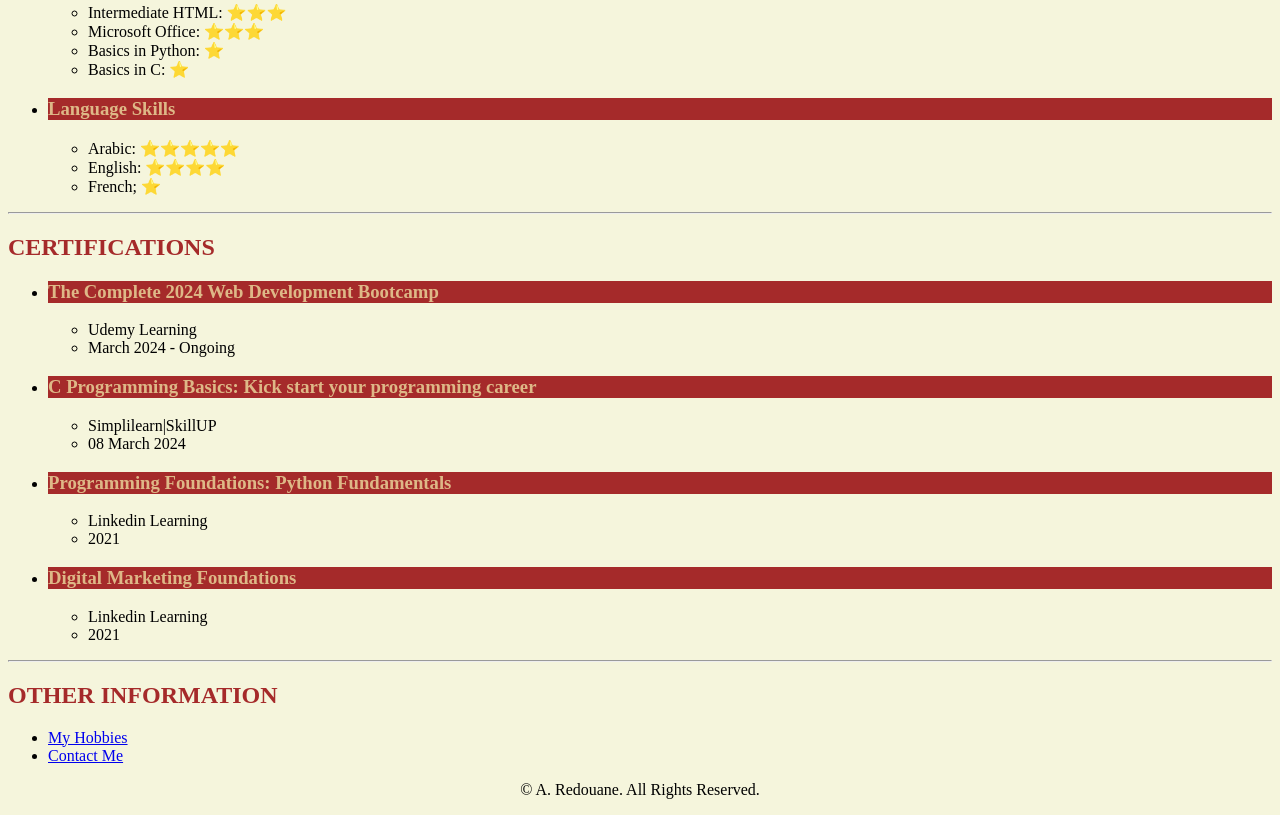
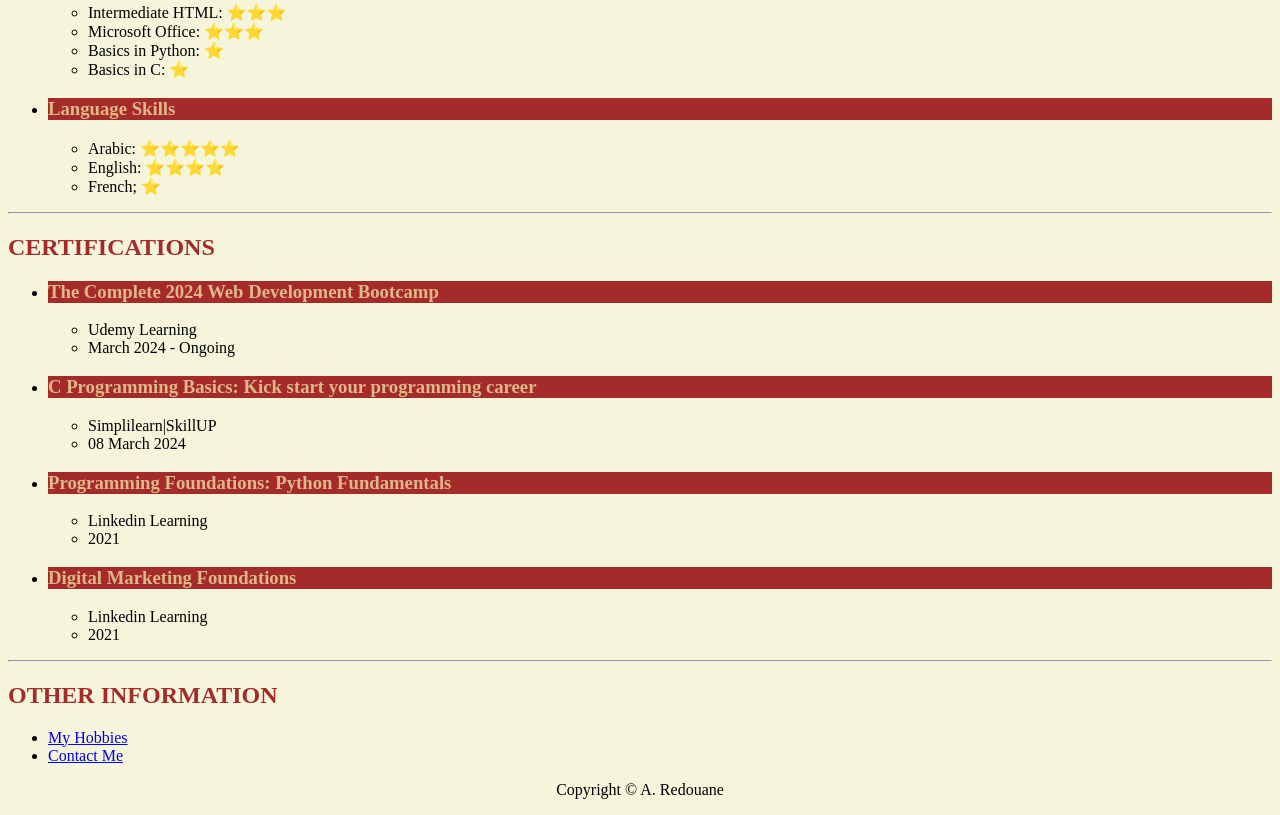
Before and after one commit to gitred26/html-resume, a plain HTML site: page index.html in a window 1280 px wide. Shown: the part 1635-2450 px from the top of the page. Drawn offline with Linux system fonts and the light colour scheme.

Commit message:
Update index.html

```diff
--- a/index.html
+++ b/index.html
@@ -1,5 +1,5 @@
 <!--
-PROJECT SPECIFICATIONS:
+PROJECT TO-DO's:
 
 DONE 1.Create an HTML file named index.html
 DONE 2.Use the <!DOCTYPE html> declaration at the beginning of the file to indicate that it's an HTML document.
@@ -15,9 +15,8 @@ DONE 6.Use HTML tags to add a profile photo of yourself.
 DONE 7.Use relevant anchor tags to create a multi-page website, listing other aspects of your resume such as Hobbies and Contact details.
 DONE 8.Add a footer element with your name and any copyright information or other disclaimers. (Hint: use the MDN docs for things you don't know how to do: https://developer.mozilla.org/en-US/docs/Web/HTML/Element/footer
 DONE 9.Save the index.html file and open it in a web browser to ensure that it displays correctly.
-10.Add your website to your GitHub to start building your portfolio.
-11.Publish your website using GitHub pages and share it here (in the Q&A) with other students.
-12.Comment and make suggestions to other students' projects.
+
+Write code below:
 -->
 
 <!DOCTYPE html>
@@ -166,7 +165,7 @@ DONE 9.Save the index.html file and open it in a web browser to ensure that it d
         </ul>
 
         <footer>
-            <p>© A. Redouane. All Rights Reserved.</p>
+            <p>Copyright © A. Redouane</p>
         </footer>
     </body>
 </html>
```
